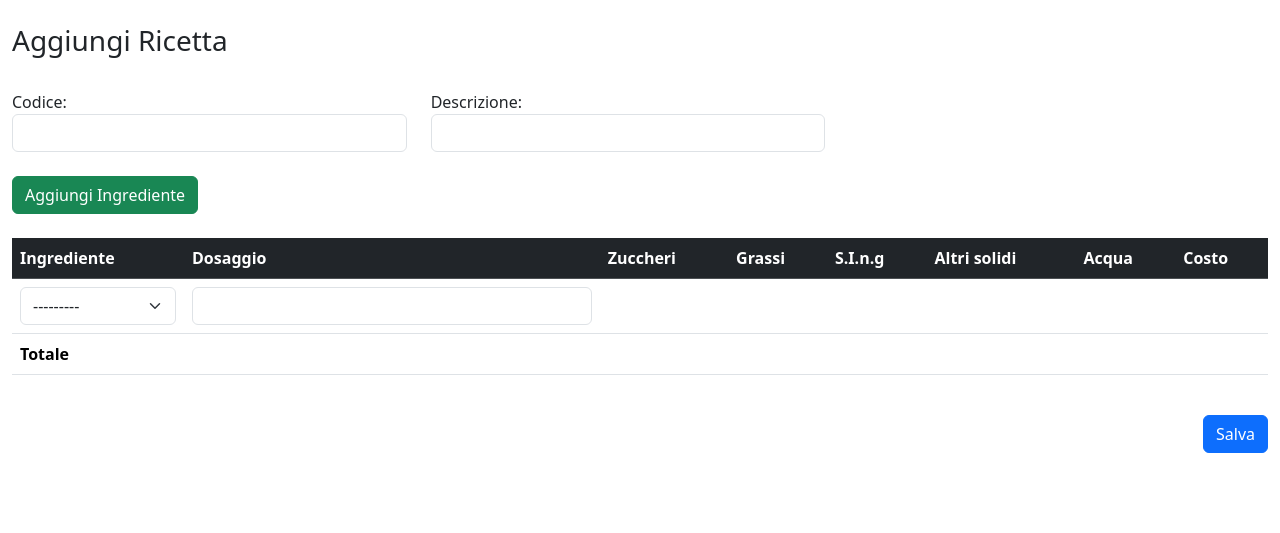
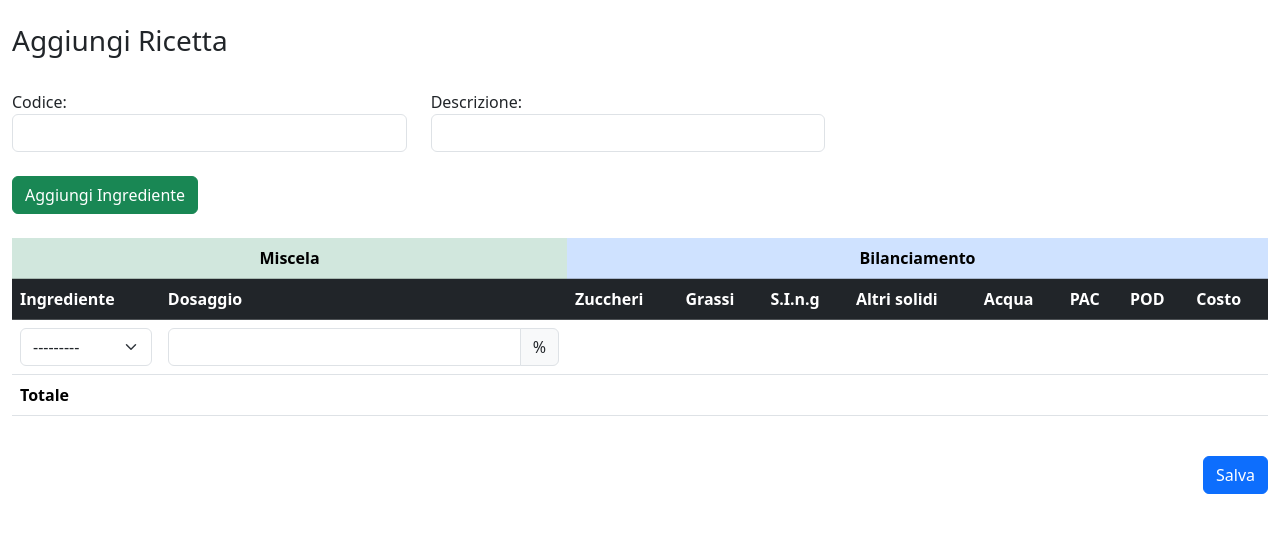
Before and after one commit to treviang/ice-cream-django, a Django app: page /ricette/aggiungi/ in a window 1280 px wide. Shown: the part 56-589 px from the top of the page. Run offline with Django 5.2, Linux system fonts and the light colour scheme; data that the repository does not hold is empty; some libraries are stand-ins or nearby versions.

Commit message:
aggiunti campi e header secondo livello

```diff
--- a/ricette/templates/ricette/aggiungi-ricetta.html
+++ b/ricette/templates/ricette/aggiungi-ricetta.html
@@ -42,6 +42,10 @@
                         <table id="ingredienti-table" class="table table-hover">
                             <thead class="table-dark">
                                 <tr>
+                                    <th colspan="2" class="text-center table-success">Miscela</th>
+                                    <th colspan="8" class="text-center table-primary">Bilanciamento</th>
+                                </tr>
+                                <tr>
                                     <th scope="col">Ingrediente</th>
                                     <th scope="col">Dosaggio</th>
                                     <th scope="col">Zuccheri</th>
@@ -49,6 +53,8 @@
                                     <th scope="col">S.I.n.g</th>
                                     <th scope="col">Altri solidi</th>
                                     <th scope="col">Acqua</th>
+                                    <th scope="col">PAC</th>
+                                    <th scope="col">POD</th>
                                     <th scope="col">Costo</th>
                                 </tr>
                             </thead>
@@ -60,12 +66,17 @@
                                     {{ hidden }}
                                     {% endfor %}
                                     <td class="sel-ingrediente">{{ form.ingrediente }}</td>
-                                    <td class="inp-dosaggio">{{ form.dosaggio }}</td>
+                                    <td class="inp-dosaggio input-group">
+                                        {{ form.dosaggio }}
+                                        <span class="input-group-text" id="dosaggio-addon">%</span>
+                                    </td>
                                     <td id="id_form-{{forloop.counter0}}-zuccheri"></td>
                                     <td id="id_form-{{forloop.counter0}}-grassi"></td>
                                     <td id="id_form-{{forloop.counter0}}-SIng"></td>
                                     <td id="id_form-{{forloop.counter0}}-altri-solidi"></td>
                                     <td id="id_form-{{forloop.counter0}}-acqua"></td>
+                                    <td id="id_form-{{forloop.counter0}}-PAC"></td>
+                                    <td id="id_form-{{forloop.counter0}}-POD"></td>
                                     <td id="id_form-{{forloop.counter0}}-costo"></td>
                                 </tr>
                                 {% endfor %}
@@ -79,6 +90,8 @@
                                     <td class="percentuale"></td>
                                     <td class="percentuale"></td>
                                     <td class="percentuale"></td>
+                                    <td></td>
+                                    <td></td>
                                     <td class="valuta"></td>
                                 </tr>
                             </tfoot>
--- a/static/js/utils.js
+++ b/static/js/utils.js
@@ -81,9 +81,19 @@ function aggiornaCampi(ingrediente, prefix) {
     document.getElementById(prefix + 'SIng').innerHTML = calcolaPercentuale(dosaggio, ingrediente.SIng);
     document.getElementById(prefix + 'altri-solidi').innerHTML = calcolaPercentuale(dosaggio, ingrediente.altri_solidi);
     document.getElementById(prefix + 'acqua').innerHTML = calcolaPercentuale(dosaggio, ingrediente.acqua);
+    document.getElementById(prefix + 'PAC').innerHTML = calcolaDefault(dosaggio, ingrediente.PAC);
+    document.getElementById(prefix + 'POD').innerHTML = calcolaDefault(dosaggio, ingrediente.POD);
     document.getElementById(prefix + 'costo').innerHTML = calcolaValuta(dosaggio, ingrediente.costo);
 
     calcolaTotali()
+}
+
+function calcolaDefault(dosaggio, valore) {
+    return ((dosaggio * valore)/100).toFixed(2);
+}
+
+function formattaDefault(valore) {
+    return valore.toFixed(2) ;
 }
 
 function calcolaPercentuale(dosaggio, valore) {
@@ -118,7 +128,7 @@ function calcolaTotali() {
         } else if (totalRow.cells[j].className === 'valuta') {
             totalRow.cells[j].innerText = formattaTotaleValuta(final);
         } else {
-            totalRow.cells[j].innerText = final;
+            totalRow.cells[j].innerText = formattaDefault(final);
         }
     }
 }
@@ -137,6 +147,8 @@ function calcolaTotaliColonne(numeroColonna) {
 
             if (elementoCella.tagName == 'INPUT' && elementoCella.getAttribute("type") == 'number') {
                 valoreCella = Number(elementoCella.value);
+            } else if (elementoCella.nextSibling.tagName == 'INPUT' && elementoCella.nextSibling.getAttribute("type") == 'number') {
+                valoreCella = Number(elementoCella.nextSibling.value);
             } else {
                 valoreCella = Number(elementoCella.data);
             }
```
